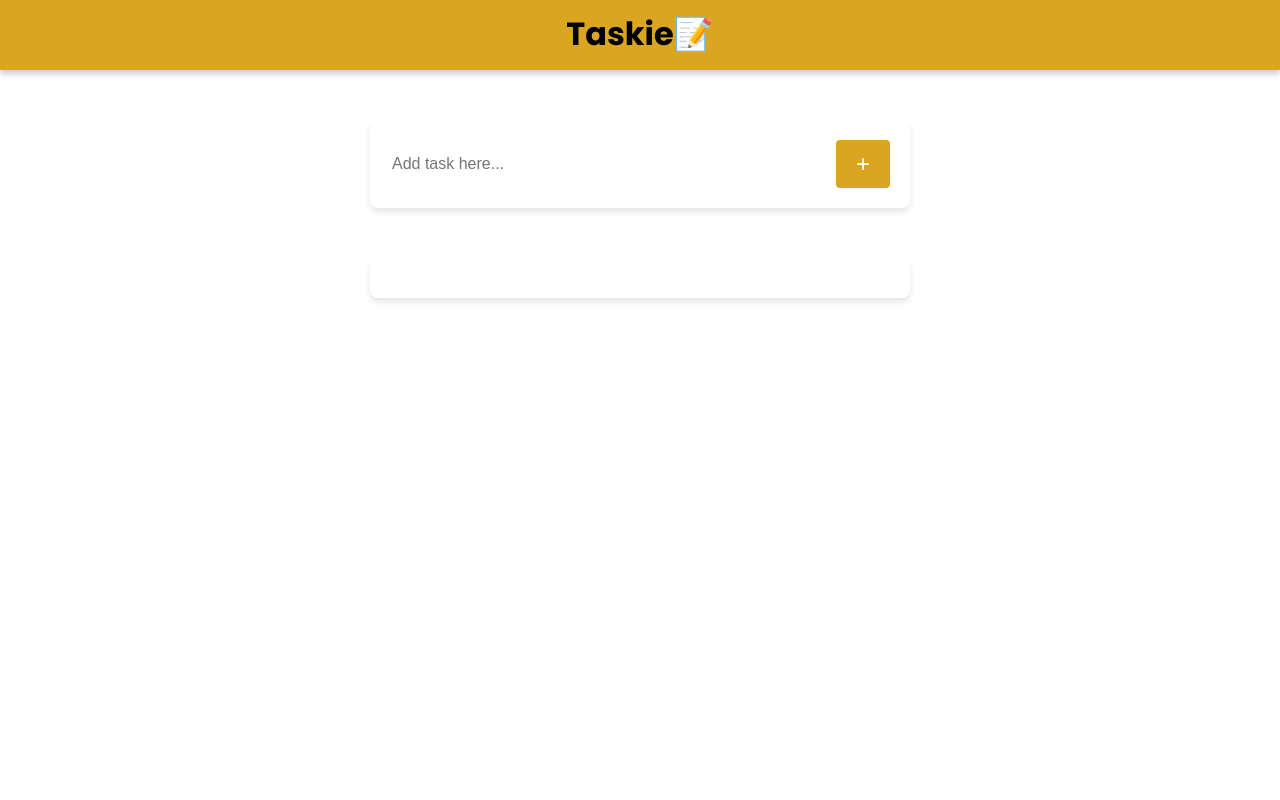
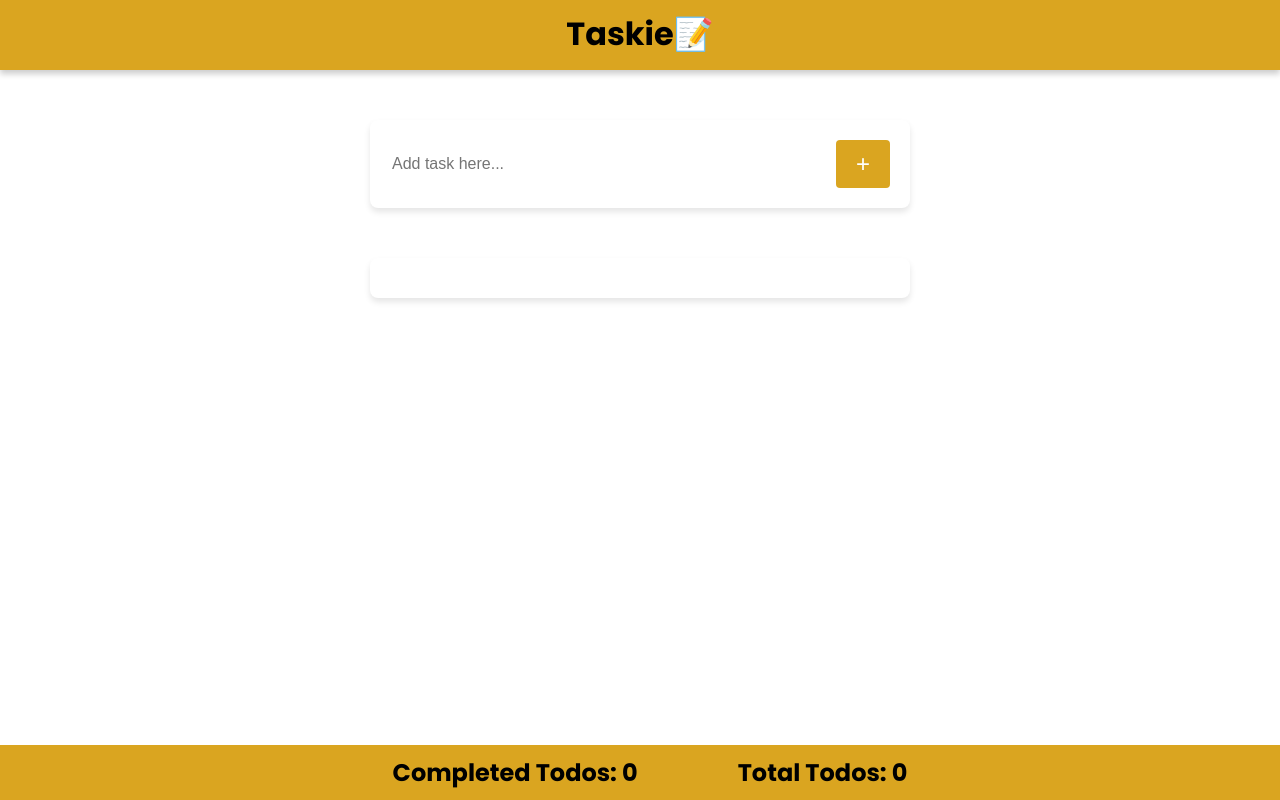
Before and after one commit to niiDerry/todo-app, a React (Vite) app: page / in a window 1280 px wide. Built offline with nearby package versions, Linux system fonts and the light colour scheme.

Commit message:
finalized the completed todos and sorted the ones that are done

```diff
--- /dev/null
+++ b/src/components/Footer.jsx
@@ -0,0 +1,10 @@
+import styles from "./footer.module.css";
+
+export default function Footer({ completedTodo, totalTodos }) {
+  return (
+    <div className={styles.footer}>
+      <span className={styles.item}>Completed Todos: {completedTodo}</span>
+      <span className={styles.item}>Total Todos: {totalTodos}</span>
+    </div>
+  );
+}
--- a/src/components/Todo.jsx
+++ b/src/components/Todo.jsx
@@ -2,14 +2,18 @@ import { useState } from "react";
 
 import Form from "./Form";
 import TodoList from "./TodoList";
+import Footer from "./Footer";
 
 export default function Todo() {
   const [toDoList, setToDoList] = useState([]);
+  const completedTodo = toDoList.filter((todo) => todo.done).length;
+  const totalTodos = toDoList.length;
 
   return (
     <div>
       <Form toDoList={toDoList} setToDoList={setToDoList} />
       <TodoList toDoList={toDoList} setToDoList={setToDoList} />
+      <Footer completedTodo={completedTodo} totalTodos={totalTodos} />
     </div>
   );
 }
--- a/src/components/TodoItem.jsx
+++ b/src/components/TodoItem.jsx
@@ -2,7 +2,6 @@ import styles from "./todoItem.module.css";
 
 export default function TodoItem({ item, toDoList, setToDoList }) {
   function handleDelete(item) {
-    console.log("deleted", item);
     setToDoList(toDoList.filter((toDo) => toDo !== item));
   }
 
--- a/src/components/TodoList.jsx
+++ b/src/components/TodoList.jsx
@@ -2,9 +2,12 @@ import TodoItem from "./TodoItem";
 import styles from "./todoList.module.css";
 
 export default function TodoList({ toDoList, setToDoList }) {
+  const sortedTodoList = toDoList
+    .slice()
+    .sort((a, b) => Number(a.done) - Number(b.done));
   return (
     <div className={styles.tasks}>
-      {toDoList.map((item) => (
+      {sortedTodoList.map((item) => (
         <TodoItem
           key={item.name}
           item={item}
--- /dev/null
+++ b/src/components/footer.module.css
@@ -0,0 +1,14 @@
+.footer {
+  position: fixed;
+  bottom: 0;
+  font-size: 1.5em;
+  font-weight: bold;
+  text-align: center;
+  width: 100%;
+  background-color: goldenrod;
+  padding: 10px;
+}
+
+.item {
+  margin: 50px;
+}
```
